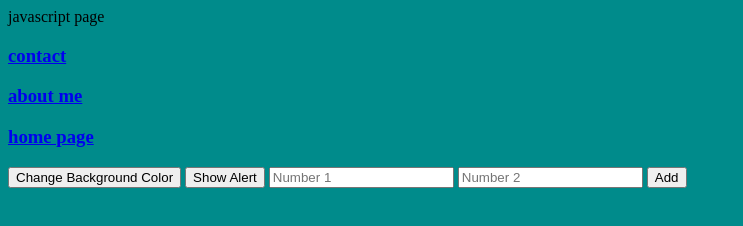
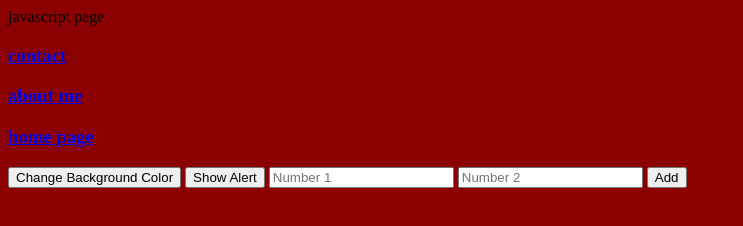
Before and after one commit to Micraby90s/Micraby90s.github.io, a plain HTML site: page index.html in a window 1280 px wide. Shown: the whole page, without its empty margins (0-743 px from the left). Drawn offline with Linux system fonts and the light colour scheme.

Commit message:
teacher example

```diff
--- a/style.CSS
+++ b/style.CSS
@@ -5,7 +5,7 @@ div {
     padding: 20px;
 }
 body {
-    background-color:darkcyan;
+    background-color:darkred;
 }
 p {
     color: rgb(13, 12, 12);
```
